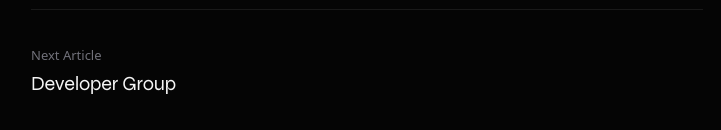
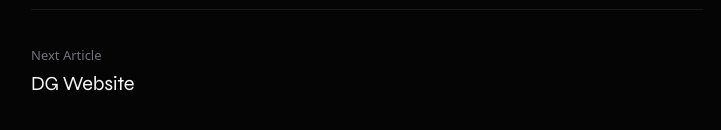
Before and after one commit to kimyungju/portfolio, a Next.js app: page /projects/castory in a window 1280 px wide. Shown: the part 2979-3109 px from the top of the page, without its empty margins (285-1006 px from the left). Built offline with nearby package versions, Linux system fonts and the light colour scheme.

Commit message:
feat: rename DevG project title to DG Website

```diff
--- a/src/data/projects.ts
+++ b/src/data/projects.ts
@@ -63,7 +63,7 @@ export const projects: Project[] = [
   {
     slug: "devg-website",
     number: "//4",
-    title: "Developer Group",
+    title: "DG Website",
     description:
       "The official website for Developer Group @ NUS Computing, showcasing events, initiatives, and partner collaborations for a 2,300+ follower student tech community.",
     longDescription:
```
